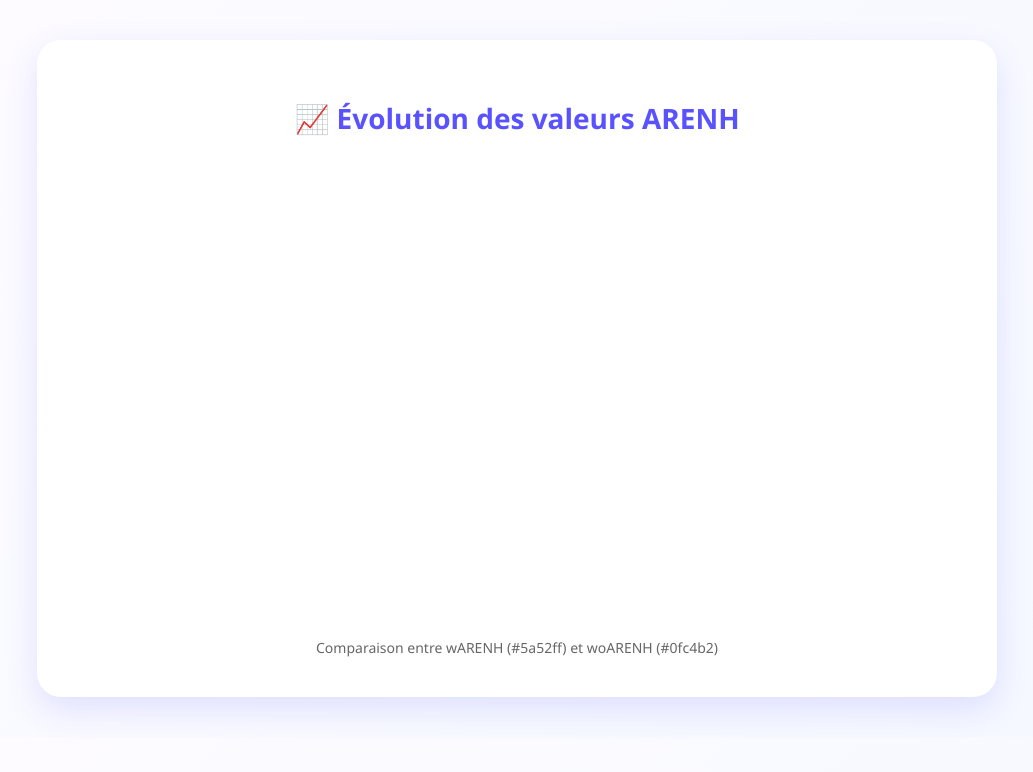
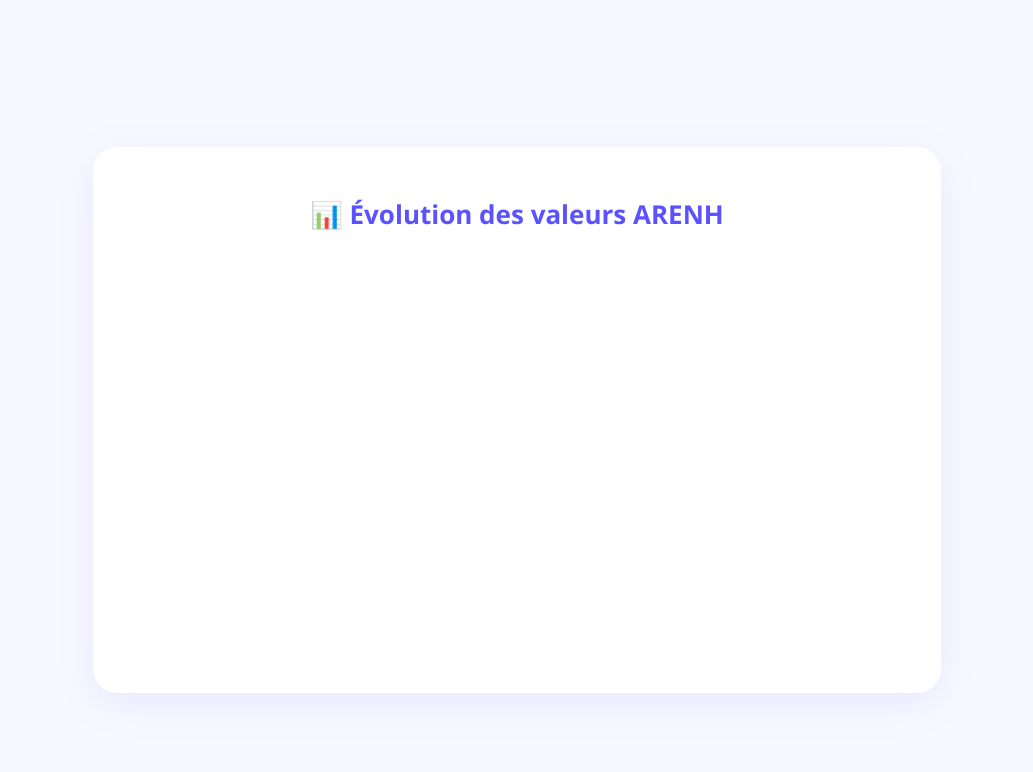
Before and after one commit to bodeloison/Graph-connect-, a plain HTML site: page index.html in a window 1280 px wide. Shown: the whole page, without its empty margins (123-1156 px from the left). Drawn offline with nearby package versions, Linux system fonts and the light colour scheme; no server answers.

Commit message:
Update index.html

```diff
--- a/index.html
+++ b/index.html
@@ -2,58 +2,58 @@
 <html lang="fr">
   <head>
     <meta charset="UTF-8" />
-    <title>Graphique ARENH - papernest</title>
+    <title>Graphique ARENH – papernest</title>
     <meta name="viewport" content="width=device-width, initial-scale=1.0" />
     <script src="https://cdn.jsdelivr.net/npm/chart.js"></script>
     <style>
       body {
         margin: 0;
         font-family: 'Segoe UI', sans-serif;
-        background: linear-gradient(135deg, #fdfbff, #f4f8ff);
-        color: #1c1c1c;
-        padding: 40px 20px;
+        background: #f8f9ff;
+        display: flex;
+        justify-content: center;
+        align-items: center;
+        min-height: 100vh;
+        padding: 20px;
       }
 
       .container {
-        max-width: 900px;
-        margin: auto;
+        max-width: 800px;
+        width: 100%;
         background: white;
         border-radius: 24px;
-        box-shadow: 0 12px 32px rgba(90, 82, 255, 0.15);
-        padding: 40px 30px;
-        transition: all 0.3s ease;
+        box-shadow: 0 10px 40px rgba(90, 82, 255, 0.1);
+        padding: 32px 24px;
+        transition: all 0.3s ease-in-out;
+        opacity: 0;
+        transform: translateY(20px);
+        animation: fadeInUp 0.6s ease-out forwards;
       }
 
-      .container:hover {
-        transform: scale(1.01);
-        box-shadow: 0 16px 40px rgba(90, 82, 255, 0.25);
+      @keyframes fadeInUp {
+        to {
+          opacity: 1;
+          transform: translateY(0);
+        }
       }
 
       h1 {
         text-align: center;
-        font-size: 28px;
+        font-size: 26px;
         color: #5a52ff;
-        margin-bottom: 30px;
+        margin-bottom: 24px;
       }
 
       canvas {
         width: 100% !important;
         height: auto !important;
       }
-
-      .legend {
-        text-align: center;
-        font-size: 14px;
-        color: #666;
-        margin-top: 16px;
-      }
     </style>
   </head>
   <body>
     <div class="container">
-      <h1>📈 Évolution des valeurs ARENH</h1>
+      <h1>📊 Évolution des valeurs ARENH</h1>
       <canvas id="myChart"></canvas>
-      <div class="legend">Comparaison entre wARENH (#5a52ff) et woARENH (#0fc4b2)</div>
     </div>
 
     <script>
@@ -86,17 +86,19 @@
                 label: "wARENH",
                 data: wARENH,
                 borderColor: "#5a52ff",
-                backgroundColor: "rgba(90, 82, 255, 0.2)",
-                tension: 0.4,
-                fill: true
+                backgroundColor: "rgba(90, 82, 255, 0.08)",
+                tension: 0.3,
+                fill: true,
+                pointRadius: 2
               },
               {
                 label: "woARENH",
                 data: woARENH,
                 borderColor: "#0fc4b2",
-                backgroundColor: "rgba(15, 196, 178, 0.2)",
-                tension: 0.4,
-                fill: true
+                backgroundColor: "rgba(15, 196, 178, 0.08)",
+                tension: 0.3,
+                fill: true,
+                pointRadius: 2
               }
             ]
           },
@@ -114,7 +116,7 @@
               y: {
                 beginAtZero: false,
                 ticks: {
-                  callback: function(value) {
+                  callback: function (value) {
                     return value + " €";
                   }
                 }
```
